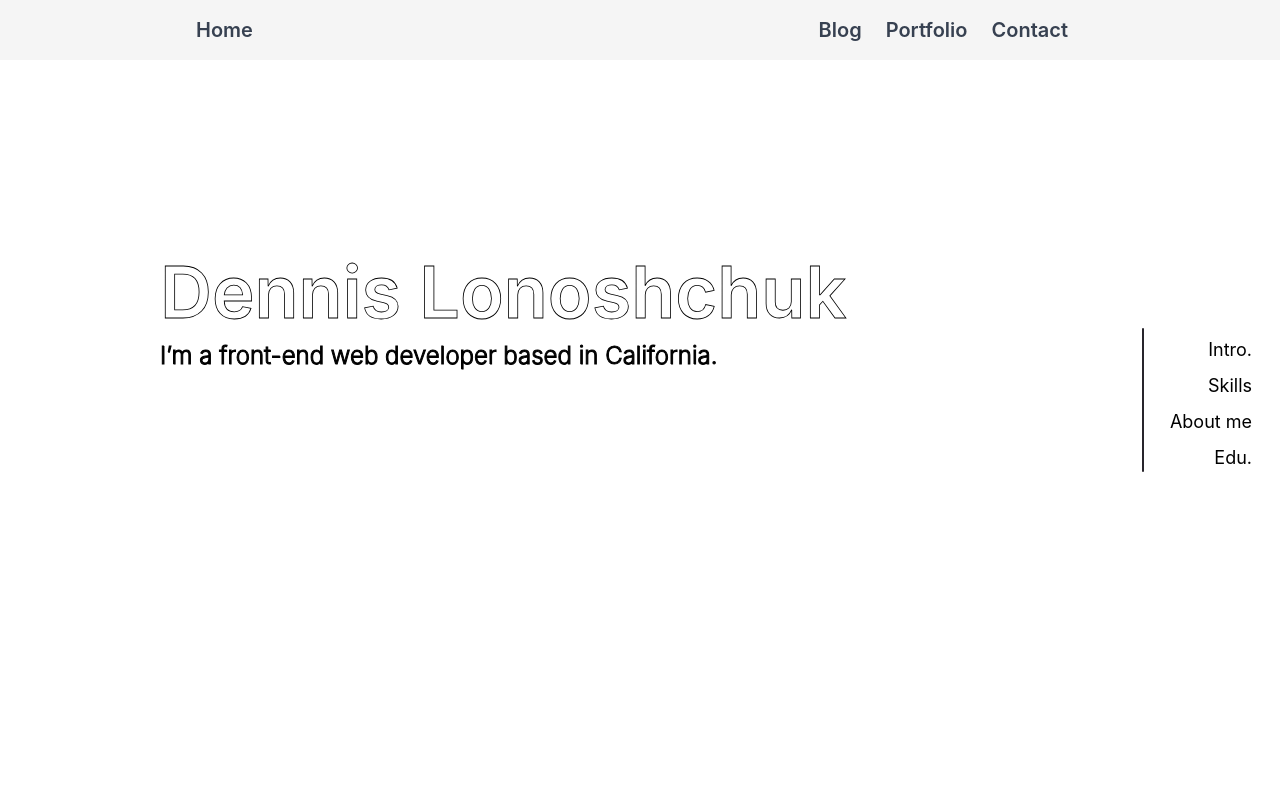
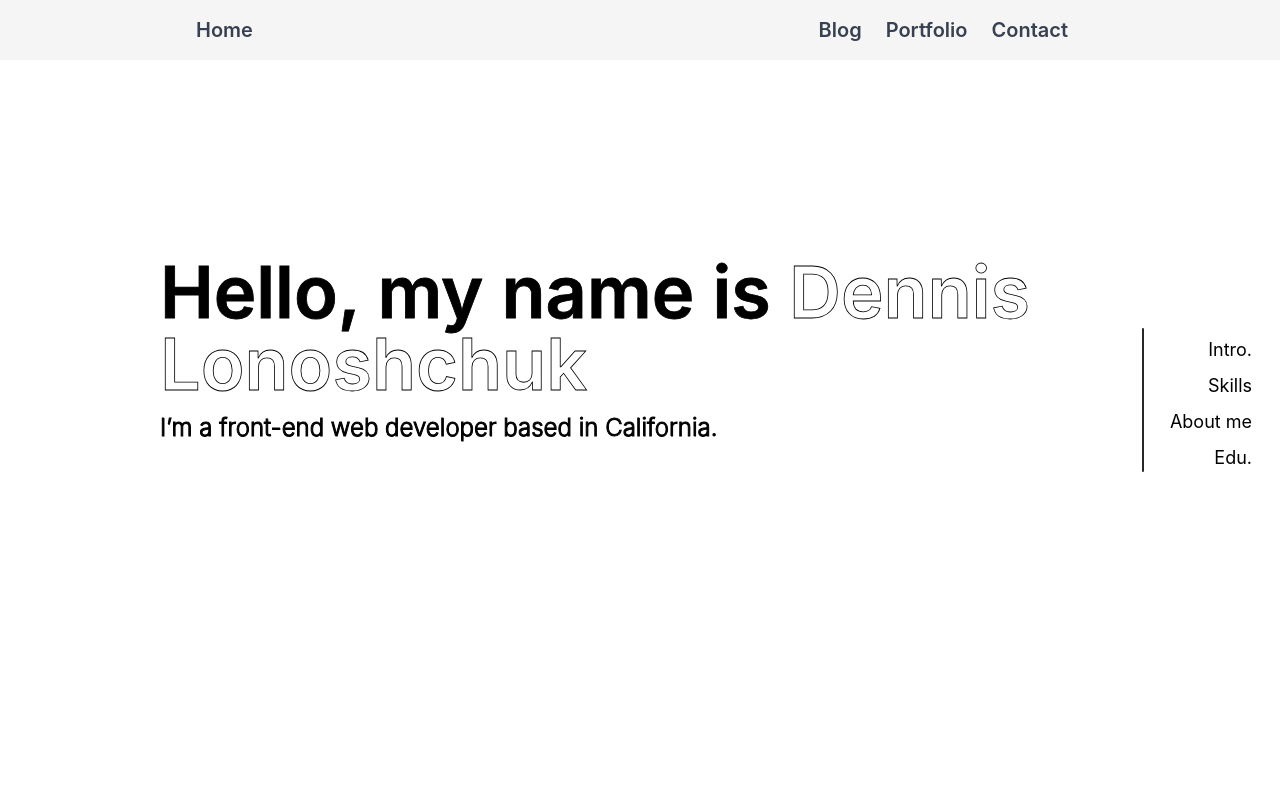
Before and after one commit to laycookie/Portfolio, a Next.js app: page / in a window 1280 px wide. Shown: the top 800 px of the page. Built offline with nearby package versions, Linux system fonts and the light colour scheme.

Commit message:
Bug fix typeIn effect

```diff
--- a/src/app/TypeIn.tsx
+++ b/src/app/TypeIn.tsx
@@ -1,7 +1,7 @@
 "use client";
 import Style from "./page.module.css";
 import Link from "next/link";
-import { useEffect, useState } from "react";
+import { MutableRefObject, useEffect, useRef, useState } from "react";
 
 type Props = {};
 
@@ -20,34 +20,80 @@ export default function TypeIn({}: Props) {
     "",
   ]);
 
+  function useInterval(callback: any, delay: number | null) {
+    const savedCallback: any = useRef();
+
+    // Remember the latest callback.
     useEffect(() => {
-    // log test every 10ms 20 times
-    const iterAmount = fullText.length; // subtract 1 because we start at 0 in the array
-    let nextIter = aniLength / fullText.length;
-    let i = 1;
-    const interval = setInterval(() => {
-      if (i <= text[0].length) {
-        setDisplayedText([fullText.slice(0, i), "", ""]);
-      } else if (i <= text[0].length + text[1].length) {
+      savedCallback.current = callback;
+    }, [callback]);
+
+    // Set up the interval.
+    useEffect(() => {
+      function tick() {
+        savedCallback.current();
+      }
+      if (delay !== null) {
+        let id = setInterval(tick, delay);
+        return () => clearInterval(id);
+      }
+    }, [delay]);
+  }
+
+  const iterAmount = fullText.length;
+  const [iter, setIter] = useState<number>(1);
+  const [delay, setDelay] = useState<number | null>(
+    aniLength / fullText.length
+  );
+  useInterval(() => {
+    if (iter <= text[0].length) {
+      setDisplayedText([fullText.slice(0, iter), "", ""]);
+    } else if (iter <= text[0].length + text[1].length) {
       setDisplayedText([
         displayedText[0],
-          fullText.slice(text[0].length, i),
+        fullText.slice(text[0].length, iter),
         "",
       ]);
-      } else if (i <= text[0].length + text[1].length + text[2].length) {
+    } else if (iter <= text[0].length + text[1].length + text[2].length) {
       setDisplayedText([
         displayedText[0],
         displayedText[1],
-          fullText.slice(text[0].length + text[1].length, i),
+        fullText.slice(text[0].length + text[1].length, iter),
       ]);
     }
-      if (i >= iterAmount) {
-        clearInterval(interval);
+    if (iter >= iterAmount) {
+      console.log("loop stop");
+      setDelay(null);
     } else {
-        i++;
+      setIter(iter + 1);
     }
-    }, nextIter);
-  }, []);
+  }, delay);
+
+  // useEffect(() => {
+  //   let i = 1;
+  //   const interval = setInterval(() => {
+  //     if (i <= text[0].length) {
+  //       setDisplayedText([fullText.slice(0, i), "", ""]);
+  //     } else if (i <= text[0].length + text[1].length) {
+  //       setDisplayedText([
+  //         displayedText[0],
+  //         fullText.slice(text[0].length, i),
+  //         "",
+  //       ]);
+  //     } else if (i <= text[0].length + text[1].length + text[2].length) {
+  //       setDisplayedText([
+  //         displayedText[0],
+  //         displayedText[1],
+  //         fullText.slice(text[0].length + text[1].length, i),
+  //       ]);
+  //     }
+  //     if (i >= iterAmount) {
+  //       clearInterval(interval);
+  //     } else {
+  //       i++;
+  //     }
+  //   }, nextIter);
+  // }, []);
 
   return (
     <>
@@ -57,6 +103,7 @@ export default function TypeIn({}: Props) {
 text-stroke-2 pt-[max(76px,32vh)]`}
       >
         {displayedText[0] + displayedText[1]}
+
         <Link
           href="/contact"
           className="text-transparent dark:text-stroke-white text-stroke-black text-stroke-2
```
Lines whose indentation alone changed are shown as unchanged.
